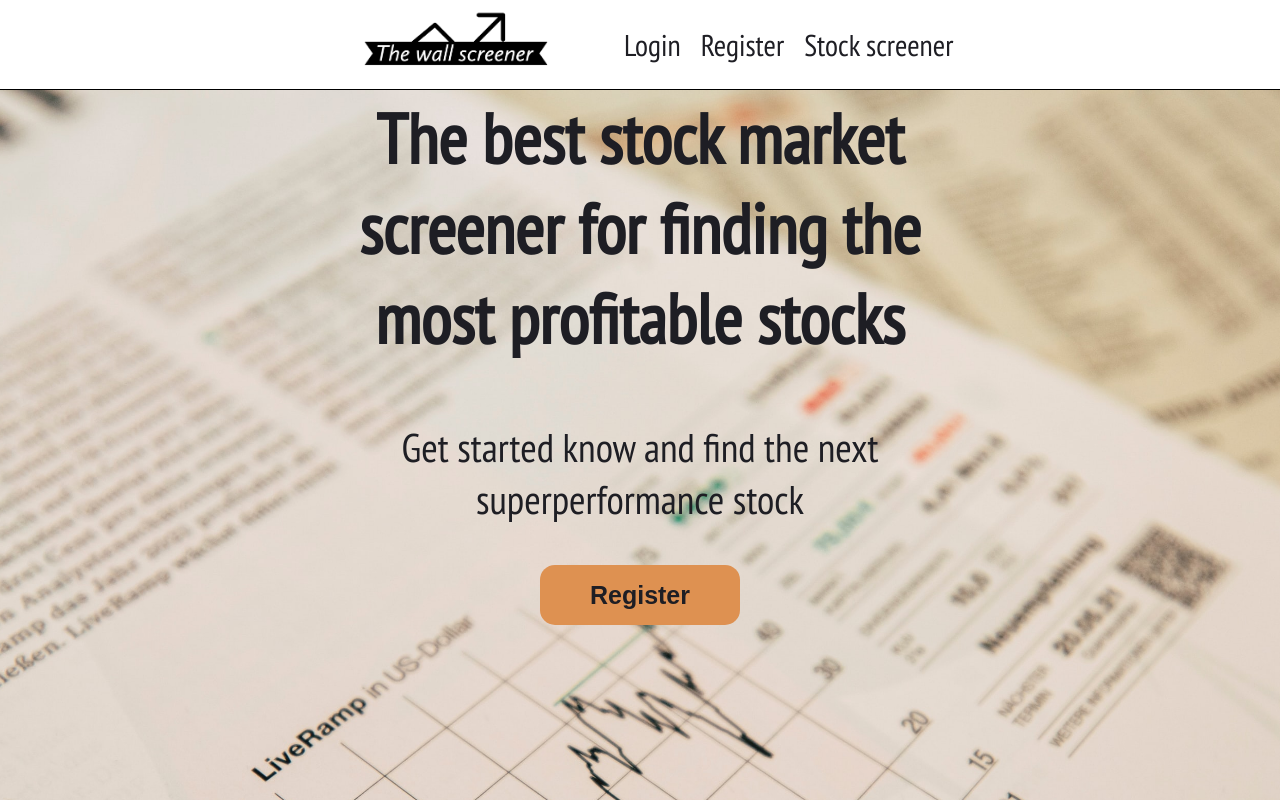
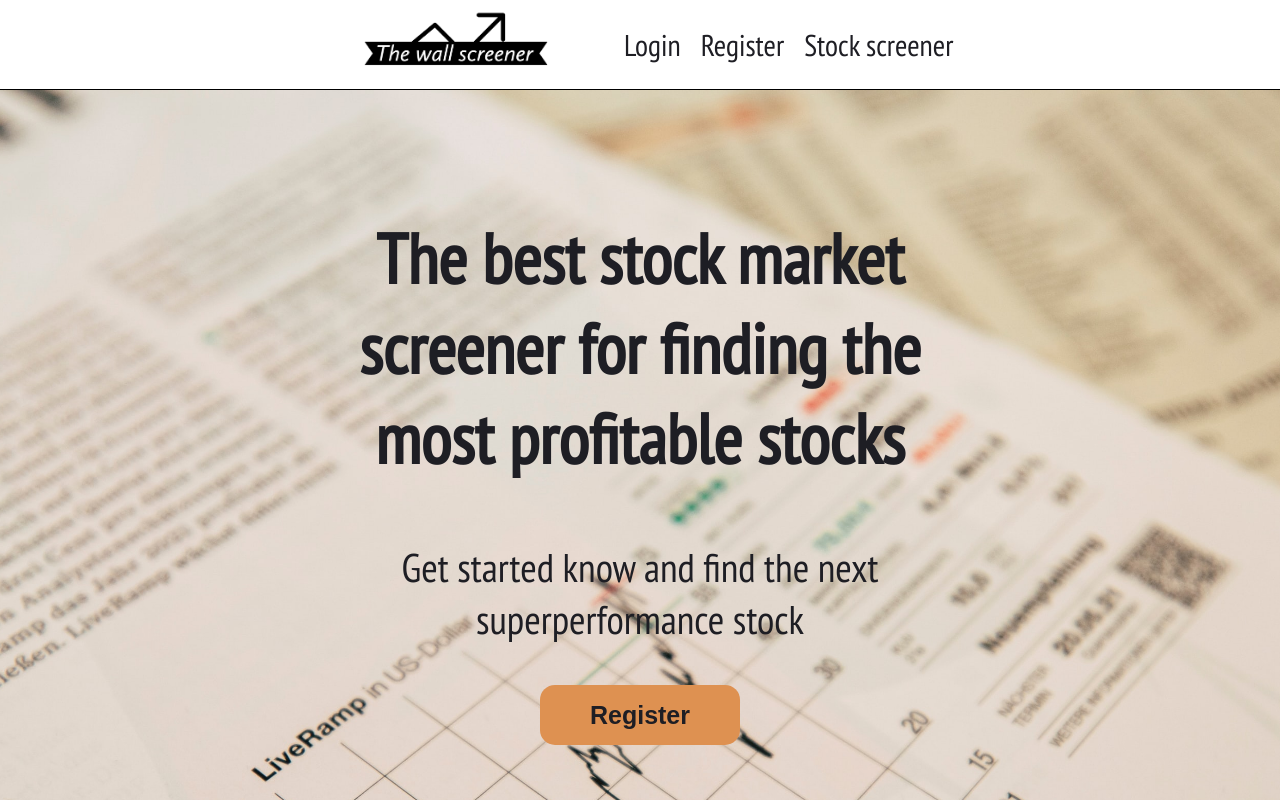
Before and after one commit to juanpablomancera/Stock-screener, a React (Create React App) app: page / in a window 1280 px wide. Shown: the top 800 px of the page. Built offline with nearby package versions, Linux system fonts and the light colour scheme.

Commit message:
Title and icon added to meta

```diff
--- a/public/index.html
+++ b/public/index.html
@@ -5,14 +5,14 @@
     <link rel="preconnect" href="https://fonts.googleapis.com">
     <link rel="preconnect" href="https://fonts.gstatic.com" crossorigin>
     <link href="https://fonts.googleapis.com/css2?family=Inter&family=PT+Sans+Narrow&display=swap" rel="stylesheet">
-    <link rel="icon" href="%PUBLIC_URL%/favicon.ico" />
+    <link rel="icon" href="./logo2.png" />
     <meta name="viewport" content="width=device-width, initial-scale=1" />
     <meta name="theme-color" content="#000000" />
     <meta
       name="description"
       content="Web site created using create-react-app"
     />
-    <link rel="apple-touch-icon" href="%PUBLIC_URL%/logo192.png" />
+    <link rel="apple-touch-icon" href="./logo2.png" />
     <!--
       manifest.json provides metadata used when your web app is installed on a
       user's mobile device or desktop. See https://developers.google.com/web/fundamentals/web-app-manifest/
@@ -27,7 +27,7 @@
       work correctly both with client-side routing and a non-root public URL.
       Learn how to configure a non-root public URL by running `npm run build`.
     -->
-    <title>React App</title>
+    <title>The wall screener</title>
   </head>
   <body>
     <noscript>You need to enable JavaScript to run this app.</noscript>
--- a/src/components/landing.css
+++ b/src/components/landing.css
@@ -11,7 +11,7 @@ section {
     color:#1E1E24;
     text-align: center;
     position: absolute;
-    top: 20%;
+    top: 30%;
     left: 50%;
     transform: translate(-50%, -50%);
 }
```
Also changed, not shown: public/logo2.png (added).
